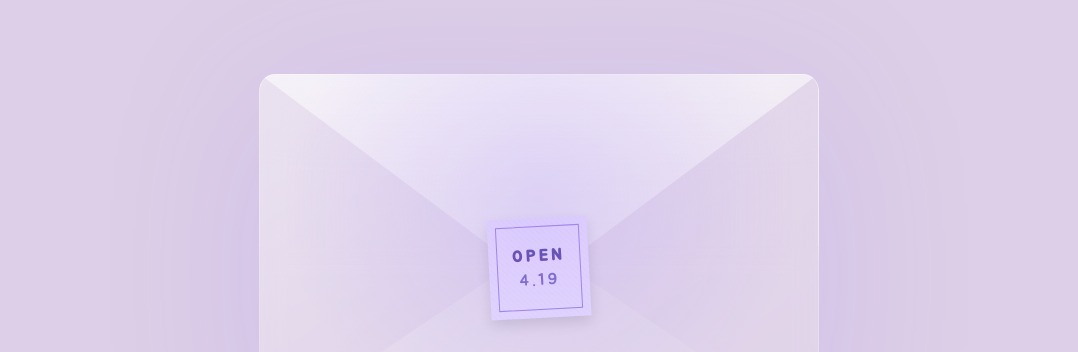
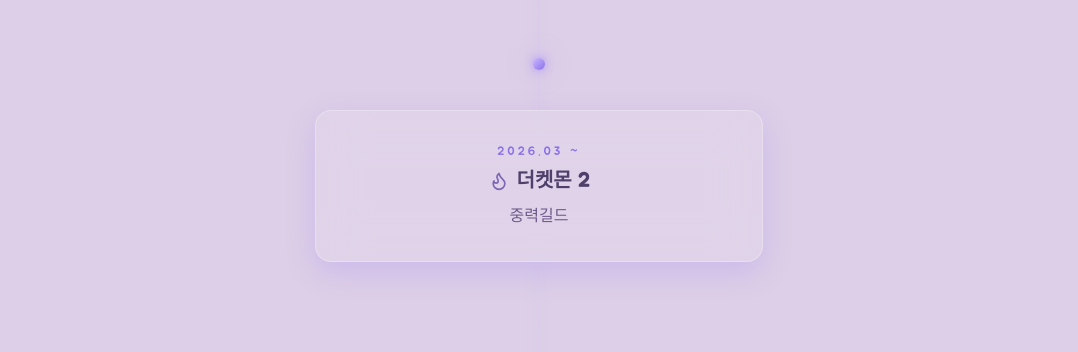
Before and after one commit to PHILIA002/happy-birthday, a Next.js app: page / in a window 1280 px wide. Shown: the part 11439-11791 px from the top of the page, without its empty margins (101-1179 px from the left). Built offline with nearby package versions, Linux system fonts and the light colour scheme.

Commit message:
더켓몬 추가

```diff
--- a/components/sections/Server.tsx
+++ b/components/sections/Server.tsx
@@ -4,7 +4,6 @@ import { useState, useEffect } from "react";
 import { SERVERS } from "@/data/servers";
 import GlassCard from "../GlassCard";
 import RevealCard from "../RevealCard";
-import { CircleQuestionMark } from "lucide-react";
 
 export default function Server() {
   const TopIcon = SERVERS[0].icon;
--- a/data/servers.ts
+++ b/data/servers.ts
@@ -124,4 +124,11 @@ export const SERVERS = [
     imgSrc: "/servers/돌발서버.png",
     icon: Pickaxe,
   },
+  {
+    date: "2026.03 ~",
+    title: "더켓몬 2",
+    text: "중력길드",
+    imgSrc: null,
+    icon: Flame,
+  },
 ];
```
